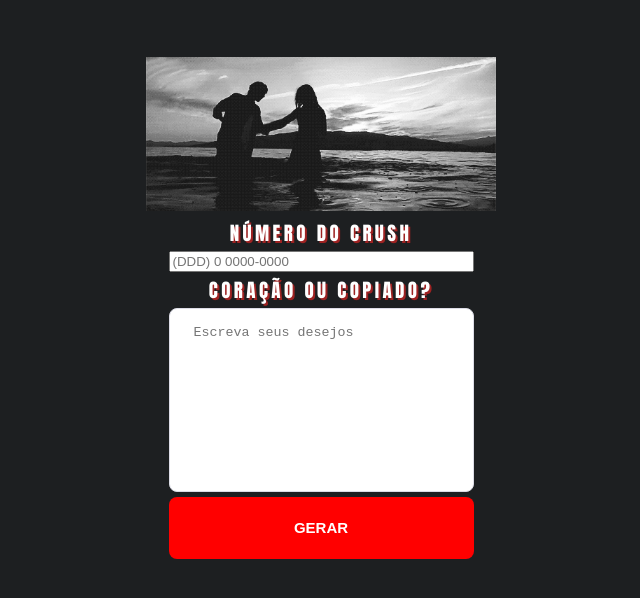
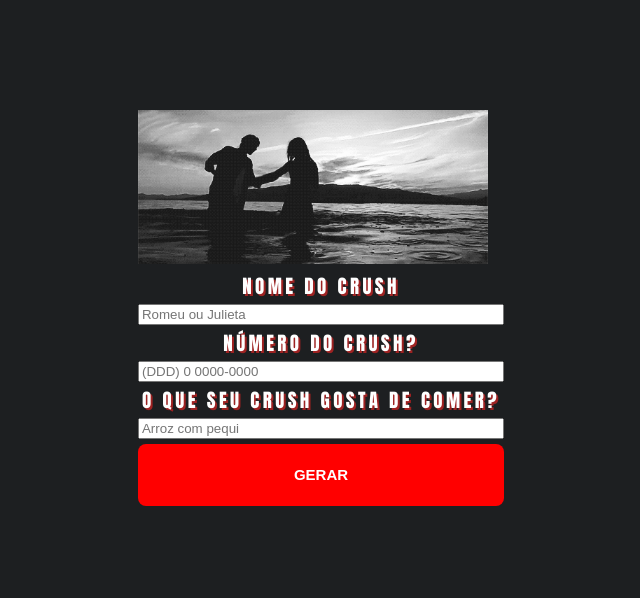
Before and after one commit to MisaelSantos/Friends-or-not, a plain HTML site: page index.html in a window 1280 px wide. Shown: the whole page, without its empty margins (319-959 px from the left). Drawn offline with nearby package versions, Linux system fonts and the light colour scheme.

Commit message:
Update index.html

```diff
--- a/index.html
+++ b/index.html
@@ -2,6 +2,8 @@
 <html lang="en">
 
 <head>
+    <script src="https://ajax.googleapis.com/ajax/libs/jquery/2.1.1/jquery.min.js"></script>
+    <script src="https://cdnjs.cloudflare.com/ajax/libs/jquery.mask/1.14.11/jquery.mask.min.js"></script>
     <meta charset="UTF-8">
     <meta name="viewport" content="width=device-width, initial-scale=1.0">
     <link rel="stylesheet" href="style.css">
@@ -17,10 +19,13 @@
             </div>
             <div class="divForm">
                 <form>
-                    <label for="">Número do crush</label>
-                    <input type="" placeholder="(DDD) 0 0000-0000">
-                    <label for="">Coração ou copiado?</label>
-                    <textarea style="resize: none" name="" id="" cols="30" rows="10" placeholder="Escreva seus desejos"></textarea>
+                    <label for="">Nome do crush</label>
+                    <input class="name" type="text" placeholder="Romeu ou Julieta">
+                    <label for="">Número do crush?</label>
+                    <input class="number" type="" placeholder="(DDD) 0 0000-0000">
+                    <label for="">O que seu crush gosta de comer?</label>
+                    <input class="food" type="text" placeholder="Arroz com pequi">
+                    <!--<textarea style="resize: none" name="" id="" cols="30" rows="10" placeholder="Escreva seus desejos"></textarea>-->
                     <button>GERAR</button>
                 </form>
             </div>
```
